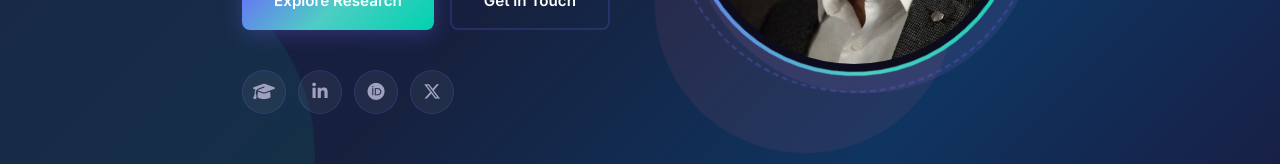
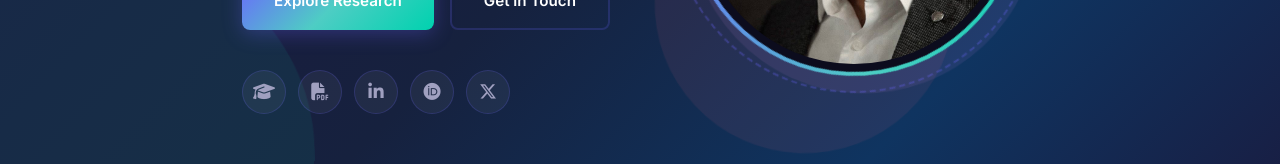
Before and after one commit to HasiHays/HasiHays.github.io, a plain HTML site: page index.html in a window 1280 px wide. Shown: the part 532-696 px from the top of the page. Drawn offline with Linux system fonts and the light colour scheme.

Commit message:
Add CV download link to hero section

```diff
--- a/index.html
+++ b/index.html
@@ -57,6 +57,9 @@
                 <div class="hero-social">
                     <a href="https://scholar.google.com/citations?hl=en&user=t10JNsEAAAAJ&view_op=list_works&sortby=pubdate" target="_blank" class="social-link" aria-label="Google Scholar">
                         <i class="fas fa-graduation-cap"></i>
+                    </a>
+                    <a href="assets/HasiHaysCV.pdf" target="_blank" class="social-link" aria-label="Download CV">
+                        <i class="fas fa-file-pdf"></i>
                     </a>
                     <a href="https://www.linkedin.com/in/hasihays" target="_blank" class="social-link" aria-label="LinkedIn">
                         <i class="fab fa-linkedin-in"></i>
```
Also changed, not shown: 1 other file.
